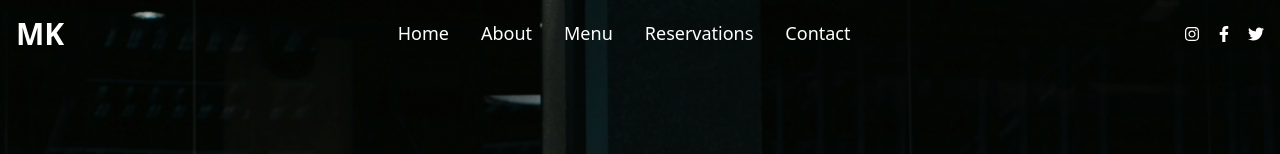
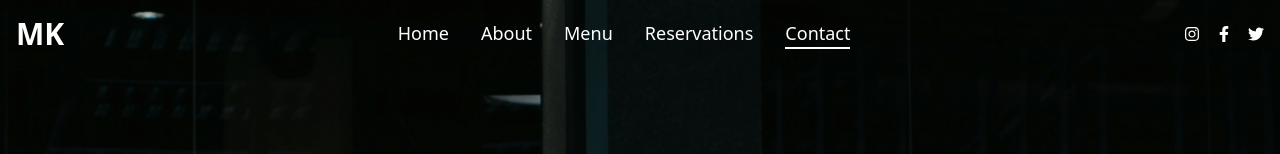
Before and after one commit to meetkumbhani2004/Cafe-Restorant, a React (Vite) app: page /contact in a window 1280 px wide. Shown: the top 154 px of the page. Built offline with nearby package versions, Linux system fonts and the light colour scheme.

Commit message:
navbar change

```diff
--- a/src/components/Header.jsx
+++ b/src/components/Header.jsx
@@ -1,8 +1,10 @@
 import React, { useState, useEffect } from "react";
+import { Link, useLocation } from "react-router-dom";
 import { FaInstagram, FaFacebookF, FaTwitter } from "react-icons/fa";
 import { HiMenuAlt3, HiX } from "react-icons/hi";
 
 export default function Header() {
+  const location = useLocation();
   const [showHeader, setShowHeader] = useState(true);
   const [lastScrollY, setLastScrollY] = useState(0);
   const [scrolled, setScrolled] = useState(false);
@@ -22,6 +24,14 @@ export default function Header() {
     return () => window.removeEventListener("scroll", controlHeader);
   }, [lastScrollY]);
 
+  const navLinks = [
+    { path: "/", label: "Home" },
+    { path: "/about", label: "About" },
+    { path: "/menu", label: "Menu" },
+    { path: "/reservations", label: "Reservations" },
+    { path: "/contact", label: "Contact" },
+  ];
+
   return (
     <>
       {/* HEADER */}
@@ -33,7 +43,6 @@ export default function Header() {
         `}
       >
         <div className="container mx-auto flex items-center justify-between py-4 px-4">
-
           {/* MOBILE MENU BUTTON */}
           <button
             className="text-white text-3xl md:hidden"
@@ -43,17 +52,23 @@ export default function Header() {
           </button>
 
           {/* LOGO */}
-          <a href="/" className="text-3xl font-bold text-white">
+          <Link to="/" className="text-3xl font-bold text-white">
             MK
-          </a>
+          </Link>
 
           {/* DESKTOP NAVIGATION */}
           <nav className="hidden md:flex items-center gap-8 text-lg text-white">
-            <a href="/" className="hover:text-yellow-300   border-b-2 border-transparent hover:border-white transition-all duration-300">Home</a>
-            <a href="/about" className="hover:text-yellow-300 border-b-2 border-transparent hover:border-white transition-all duration-300">About</a>
-            <a href="/menu" className="hover:text-yellow-300 border-b-2 border-transparent hover:border-white transition-all duration-300">Menu</a>
-            <a href="/reservations" className="hover:text-yellow-300 border-b-2 border-transparent hover:border-white transition-all duration-300">Reservations</a>
-            <a href="/contact" className="hover:text-yellow-300 border-b-2 border-transparent hover:border-white transition-all duration-300">Contact</a>
+            {navLinks.map((link) => (
+              <Link
+                key={link.path}
+                to={link.path}
+                className={`border-b-2 border-transparent transition-all duration-300 hover:text-yellow-300 hover:border-white
+                  ${location.pathname === link.path ? "border-white" : ""}
+                `}
+              >
+                {link.label}
+              </Link>
+            ))}
           </nav>
 
           {/* RIGHT SOCIAL ICONS (DESKTOP) */}
@@ -62,7 +77,6 @@ export default function Header() {
             <FaFacebookF />
             <FaTwitter />
           </div>
-
 
           {/* SINGLE ICON (MOBILE RIGHT SIDE) */}
           <div className="md:hidden text-white text-xl">
@@ -88,11 +102,18 @@ export default function Header() {
         </button>
 
         {/* MOBILE LINKS */}
-        <a href="/" className="hover:text-yellow-300" onClick={() => setMobileMenu(false)}>Home</a>
-        <a href="/about" className="hover:text-yellow-300" onClick={() => setMobileMenu(false)}>About</a>
-        <a href="/menu" className="hover:text-yellow-300" onClick={() => setMobileMenu(false)}>Menu</a>
-        <a href="/reservations" className="hover:text-yellow-300" onClick={() => setMobileMenu(false)}>Reservations</a>
-        <a href="/contact" className="hover:text-yellow-300" onClick={() => setMobileMenu(false)}>Contact</a>
+        {navLinks.map((link) => (
+          <Link
+            key={link.path}
+            to={link.path}
+            onClick={() => setMobileMenu(false)}
+            className={`hover:text-yellow-300 border-b-2 border-transparent
+              ${location.pathname === link.path ? "border-white" : ""}
+            `}
+          >
+            {link.label}
+          </Link>
+        ))}
 
         <button className="mt-4 px-5 py-2 border border-white rounded-lg hover:bg-white hover:text-black transition">
           Book a table
```
